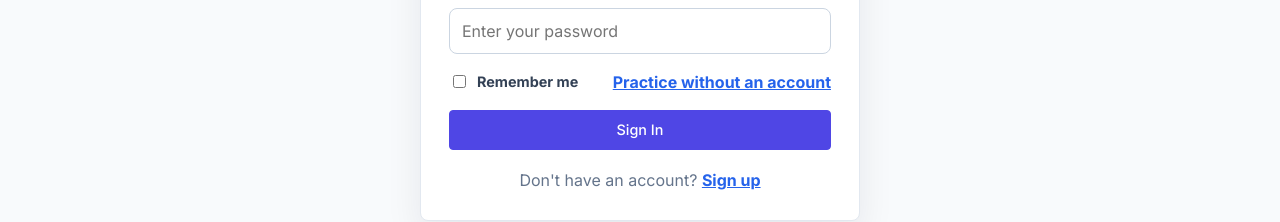
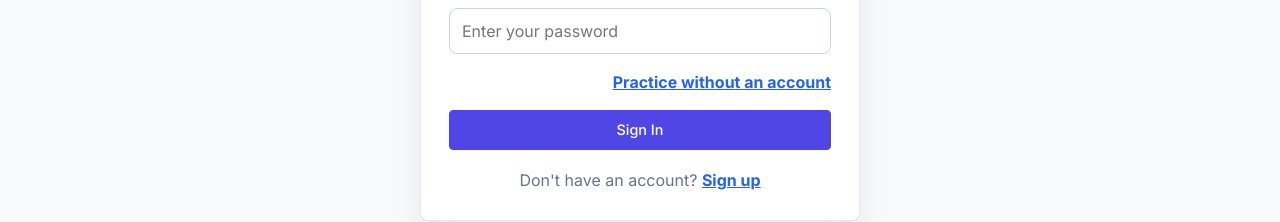
Before and after one commit to kakugri/visaCoach, a React (Create React App) app in the folder frontend/: page /login in a window 1280 px wide. Shown: the part 518-740 px from the top of the page. Built offline with nearby package versions, Linux system fonts and the light colour scheme; no server answers.

Commit message:
Remove unused login option

```diff
--- a/frontend/src/components/Login.js
+++ b/frontend/src/components/Login.js
@@ -111,11 +111,7 @@ const Login = () => {
                     </div>
 
                     <div className="form-options">
-                        <div className="remember-me">
-                            <input type="checkbox" id="remember" />
-                            <label htmlFor="remember">Remember me</label>
-                        </div>
-                        <Link to="/" className="forgot-password">Practice without an account</Link>
+                        <Link to="/" className="practice-link">Practice without an account</Link>
                     </div>
 
                     <button type="submit" className="btn btn-primary btn-block">Sign In</button>
--- a/frontend/src/styles/index.css
+++ b/frontend/src/styles/index.css
@@ -213,8 +213,7 @@ svg {
 }
 
 .form-group label,
-.terms-agreement label,
-.remember-me label {
+.terms-agreement label {
   color: #334155;
   font-size: 0.9rem;
   font-weight: 700;
@@ -236,18 +235,17 @@ svg {
 }
 
 .form-options,
-.terms-agreement,
-.remember-me {
+.terms-agreement {
   display: flex;
   align-items: center;
   gap: 8px;
 }
 
 .form-options {
-  justify-content: space-between;
+  justify-content: flex-end;
 }
 
-.forgot-password,
+.practice-link,
 .auth-footer a,
 .terms-agreement a {
   color: #2563eb;
```
Also changed, not shown: 1 other file (tests, documents, lock files or other folders).
